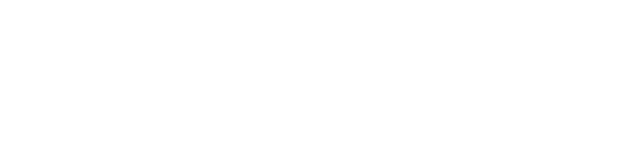
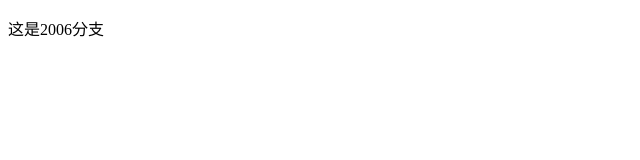
Before and after one commit to s-xyc/nj-2006-xyc, a plain HTML site: page index.html in a window 1280 px wide. Shown: the whole page, without its empty margins (0-640 px from the left). Drawn offline with Linux system fonts and the light colour scheme.

Commit message:
2006分支的提交

```diff
--- a/index.html
+++ b/index.html
@@ -6,6 +6,6 @@
     <title>Document</title>
 </head>
 <body>
-
+    <p>这是2006分支</p>
 </body>
 </html>
```
